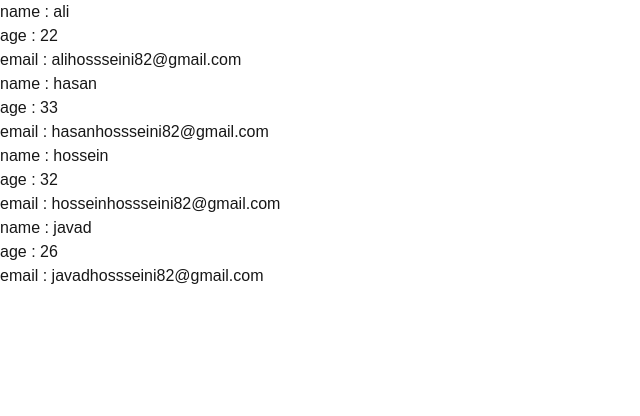
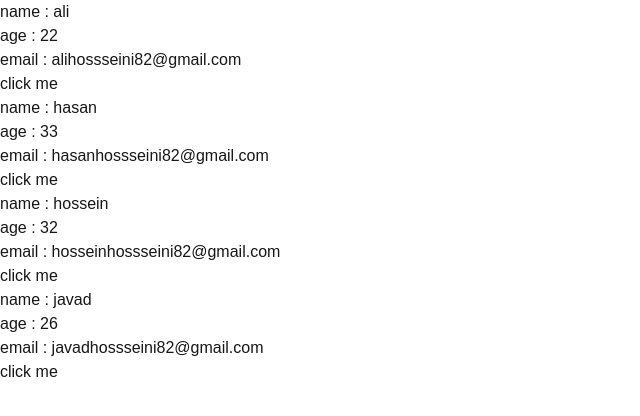
Before and after one commit to imamin1/next, a Next.js app: page / in a window 1280 px wide. Shown: the top 416 px of the page, without its empty margins (0-640 px from the left). Built offline with nearby package versions, Linux system fonts and the light colour scheme.

Commit message:
#6 event handling & delete User

```diff
--- a/app/components/Index.jsx
+++ b/app/components/Index.jsx
@@ -1,22 +1,27 @@
 "use client";
+import { useState } from "react";
 import UserInfo from "./UserInfo";
 
 const index = () => {
-  const userInfo = [
+  const initialUsers = [
     { name: "ali", age: 22, email: "alihossseini82@gmail.com" },
     { name: "hasan", age: 33, email: "hasanhossseini82@gmail.com" },
     { name: "hossein", age: 32, email: "hosseinhossseini82@gmail.com" },
     { name: "javad", age: 26, email: "javadhossseini82@gmail.com" },
   ];
+  const [users,setUsers] = useState(initialUsers);
+  const handleDelete = (name) => {
+    const newUser = users.filter((user) => user.name !==name)
+    setUsers(newUser)
+  }
   return (
     <div>
-      {userInfo.map((user) => {
+      {users.map((user) => {
         return (
           <UserInfo
             key={user.name}
-            name={user.name}
-            age={user.age}
-            email={user.email}
+            {...user}
+            handleDelete={handleDelete}
           />
         );
       })}
--- a/app/components/UserInfo.jsx
+++ b/app/components/UserInfo.jsx
@@ -1,13 +1,14 @@
 import React from 'react';
 
-const UserInfo = ({name,age,email}) => {
+const UserInfo = ({name,age,email,handleDelete}) => {
     return (
         <div>
-            <ul>
+            <ul >
                 <li>name : {name}</li>
                 <li>age : {age}</li>
                 <li>email : {email}</li>
             </ul>
+            <button onClick={()=>handleDelete(name)}>click me</button>
         </div>
     );
 };
```
